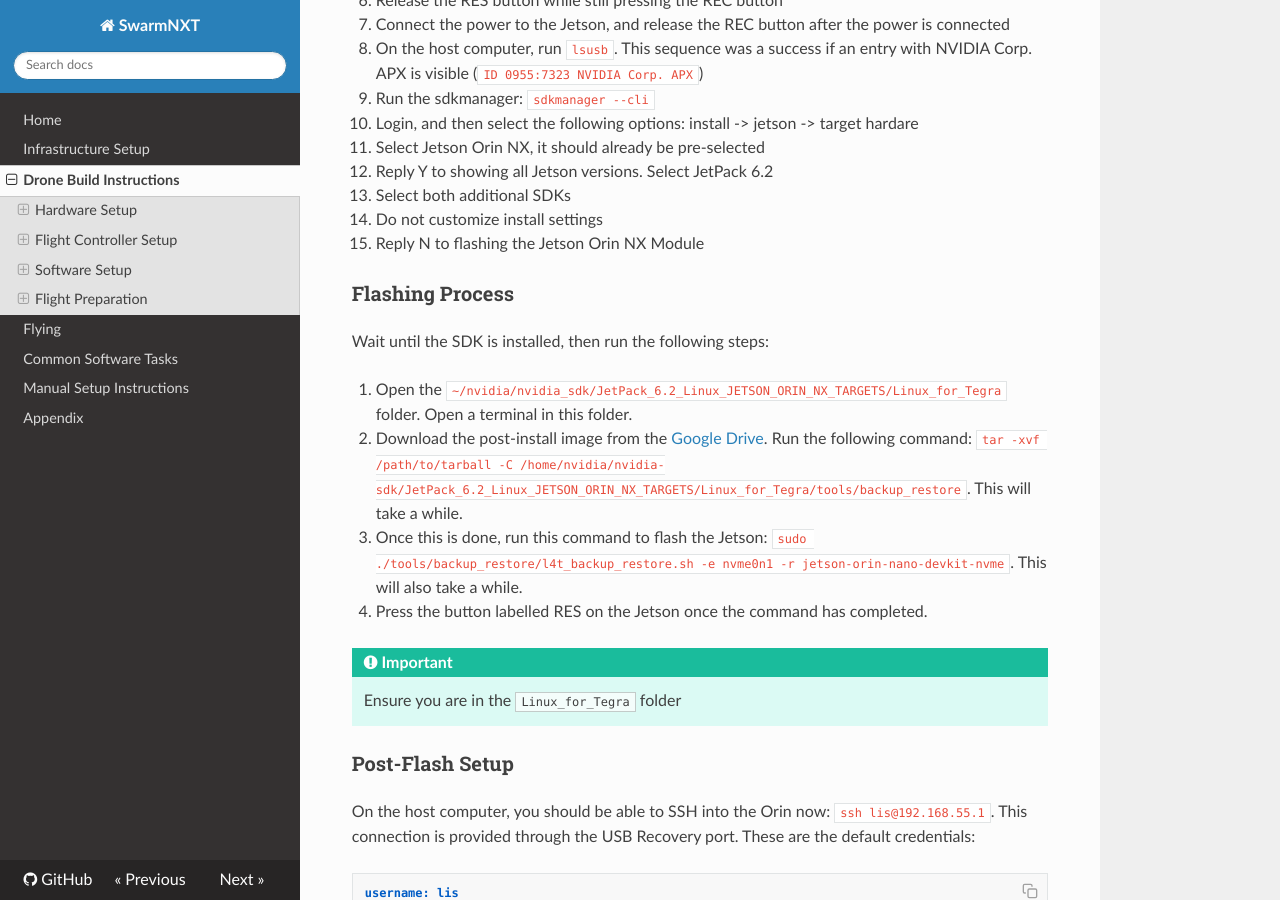
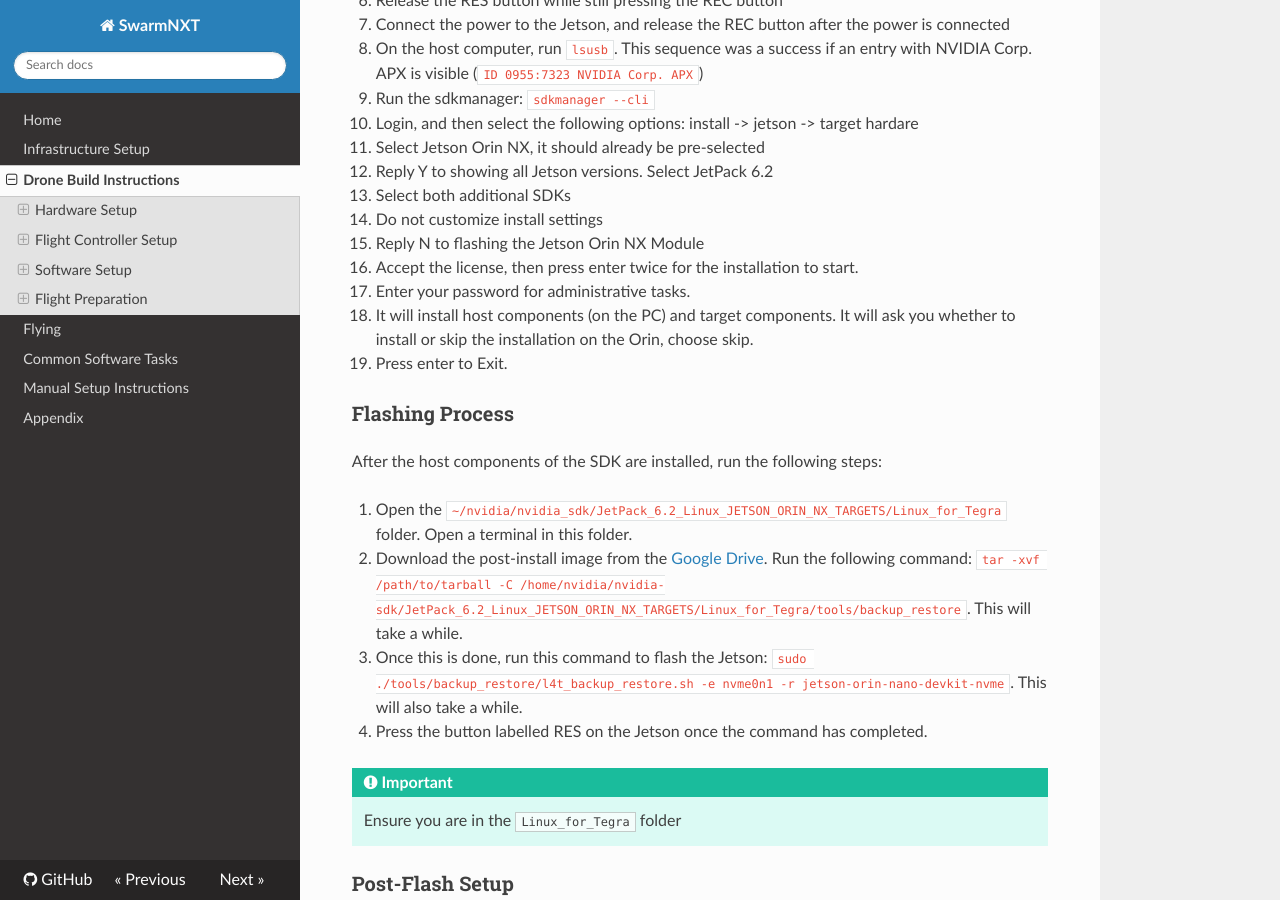
Before and after one commit to lis-epfl/swarm-nxt, an MkDocs documentation site: the page built from docs/drone-setup.md, in a window 1280 px wide and 900 px high, scrolled down 9774 px. Built offline with MkDocs 1.6.1, drawn with Linux system fonts in a browser that asks for light colours; nearby versions of some CDN libraries.

Commit message:
update orin installation

```diff
--- a/docs/drone-setup.md
+++ b/docs/drone-setup.md
@@ -282,11 +282,15 @@ Calibrate the accelometer by clicking on the accelerometer sub-tab and completin
 13. Select both additional SDKs
 14. Do not customize install settings
 15. Reply N to flashing the Jetson Orin NX Module
+16. Accept the license, then press enter twice for the installation to start.
+17. Enter your password for administrative tasks.
+18. It will install host components (on the PC) and target components. It will ask you whether to install or skip the installation on the Orin, choose skip.
+19. Press enter to Exit.
 
 
 ### Flashing Process
 
-Wait until the SDK is installed, then run the following steps:
+After the host components of the SDK are installed, run the following steps:
 
 1. Open the `~/nvidia/nvidia_sdk/JetPack_6.2_Linux_JETSON_ORIN_NX_TARGETS/Linux_for_Tegra` folder. Open a terminal in this folder.
 2. Download the post-install image from the [Google Drive](https://drive.google.com/drive/folders/1IpKJmJZyAb2P-46V7JcgBnGyn-WECAMc). Run the following command: `tar -xvf /path/to/tarball -C /home/nvidia/nvidia-sdk/JetPack_6.2_Linux_JETSON_ORIN_NX_TARGETS/Linux_for_Tegra/tools/backup_restore`. This will take a while.
```
